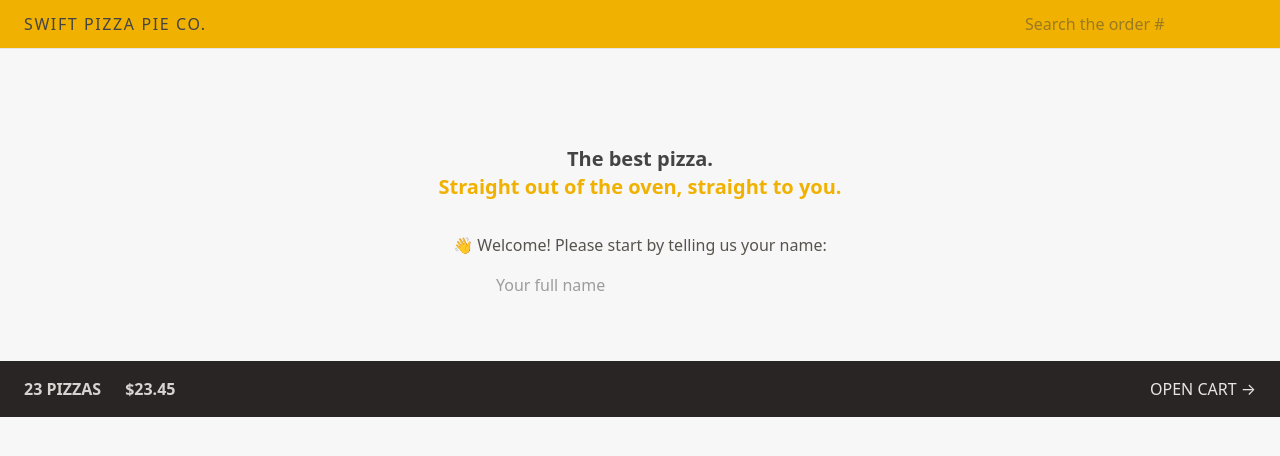
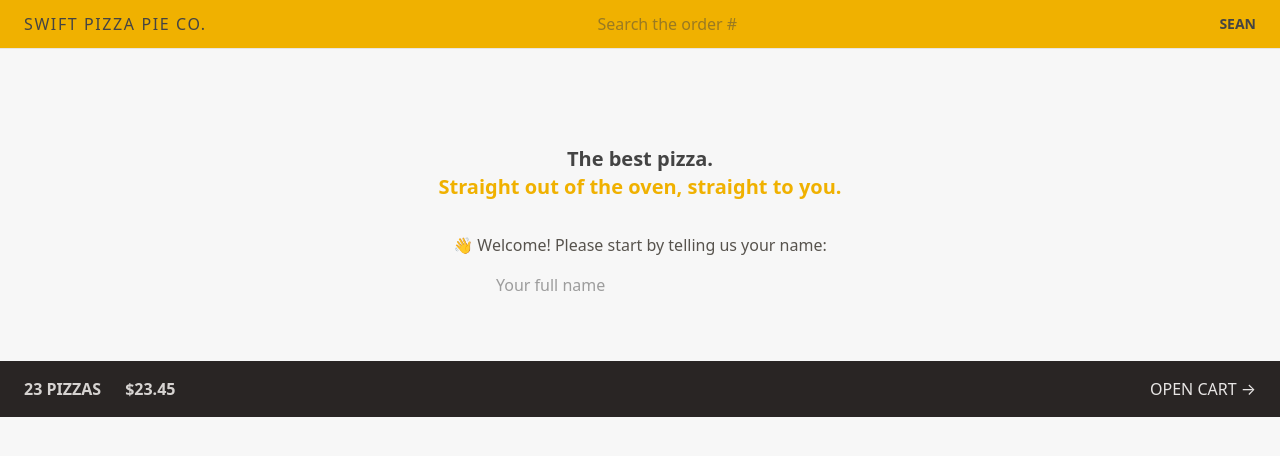
Before and after one commit to MBANS8A1/Swift-Pizza-Pie-Company, a React (Vite) app: page / in a window 1280 px wide. Shown: the top 456 px of the page. Built offline with nearby package versions, Linux system fonts and the light colour scheme.

Commit message:
The name in the Username component should be hidden on small screens (viewports) but visible on larger medium-sized viewports. To implement this I used "md:block".

```diff
--- a/src/features/user/Username.jsx
+++ b/src/features/user/Username.jsx
@@ -1,5 +1,5 @@
 function Username() {
-  return <div className="hidden text-sm font-semibold">Sean</div>;
+  return <div className="hidden text-sm font-semibold md:block">Sean</div>;
 }
 
 export default Username;
```
